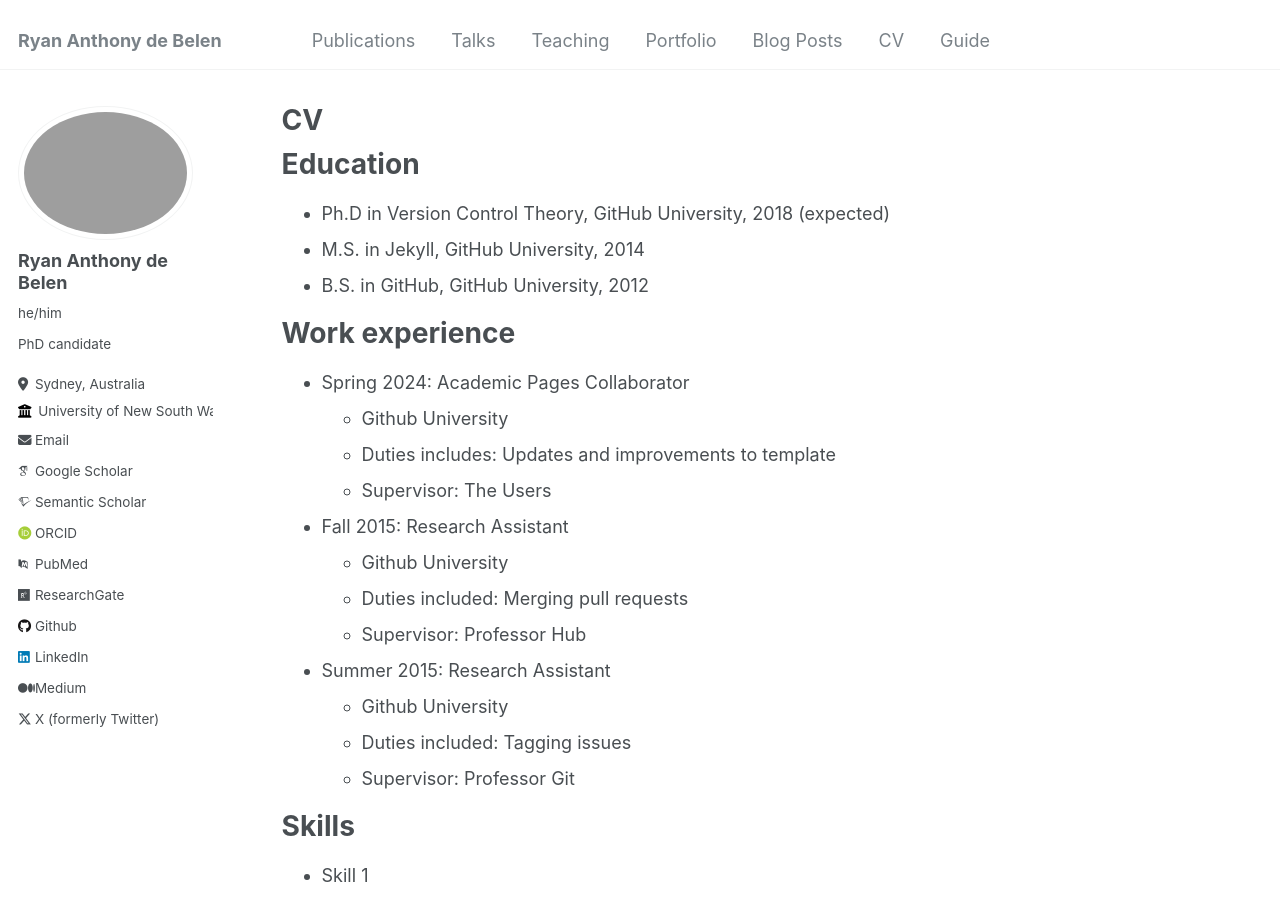
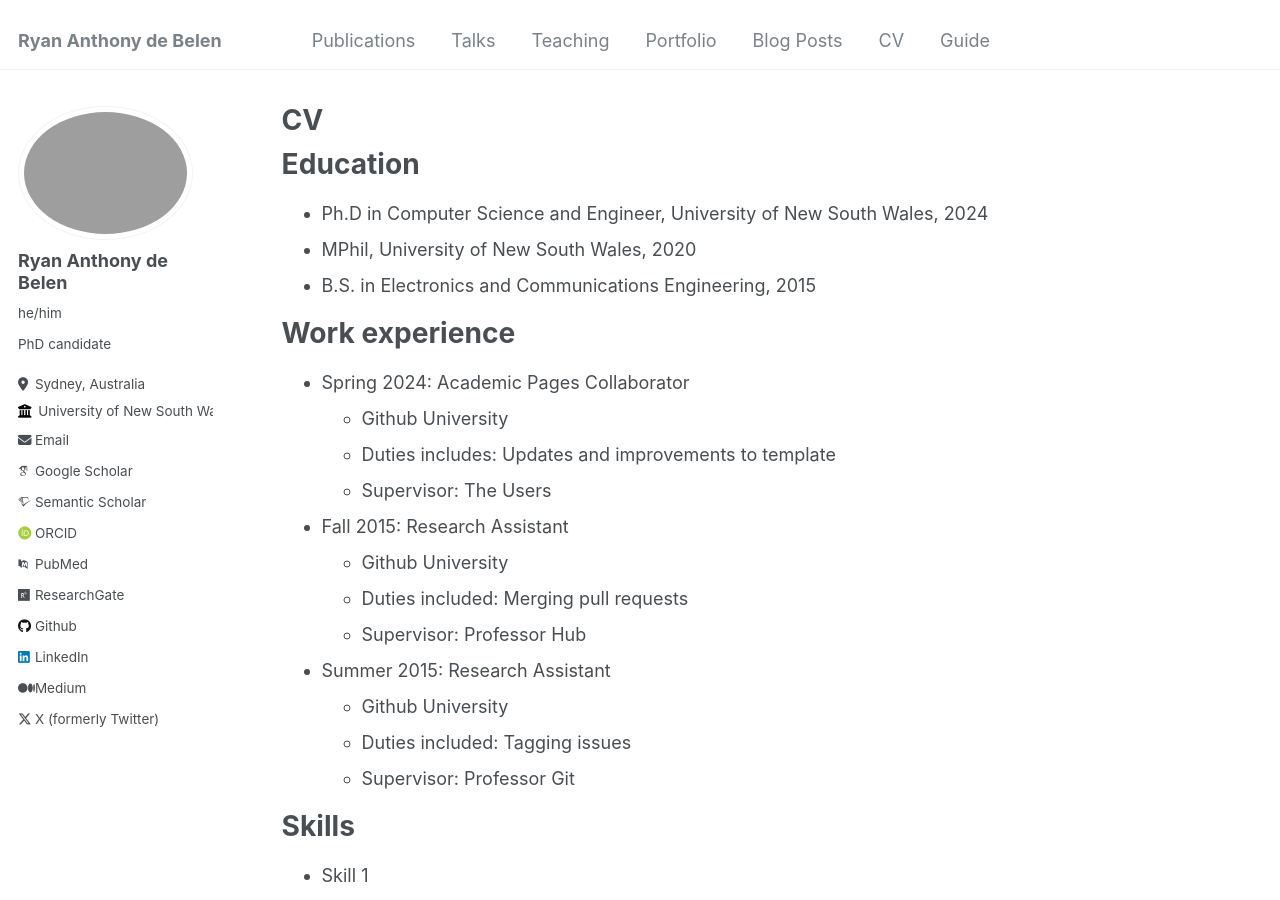
Before and after one commit to ryanxdebelen/ryanxdebelen.github.io, a Jekyll site: the page built from _pages/cv.md, in a window 1280 px wide and 900 px high. Built offline with Jekyll 4.4.1, drawn with Linux system fonts in a browser that asks for light colours; some web fonts are replaced.

Commit message:
Update cv.md

```diff
--- a/_pages/cv.md
+++ b/_pages/cv.md
@@ -11,9 +11,9 @@
 
 Education
 ======
-* Ph.D in Version Control Theory, GitHub University, 2018 (expected)
-* M.S. in Jekyll, GitHub University, 2014
-* B.S. in GitHub, GitHub University, 2012
+* Ph.D in Computer Science and Engineer, University of New South Wales, 2024
+* MPhil, University of New South Wales, 2020
+* B.S. in Electronics and Communications Engineering, 2015
 
 Work experience
 ======
```
